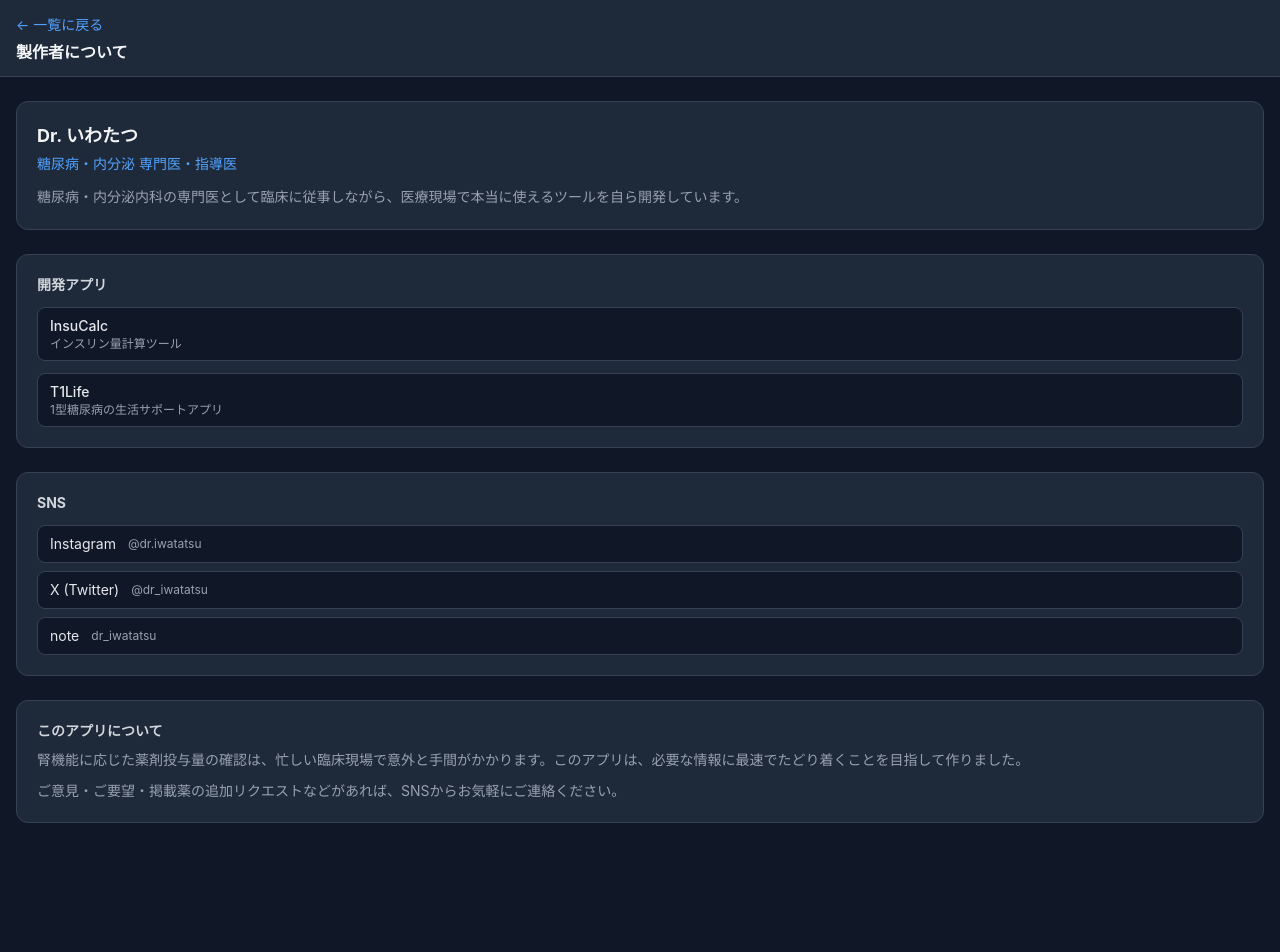
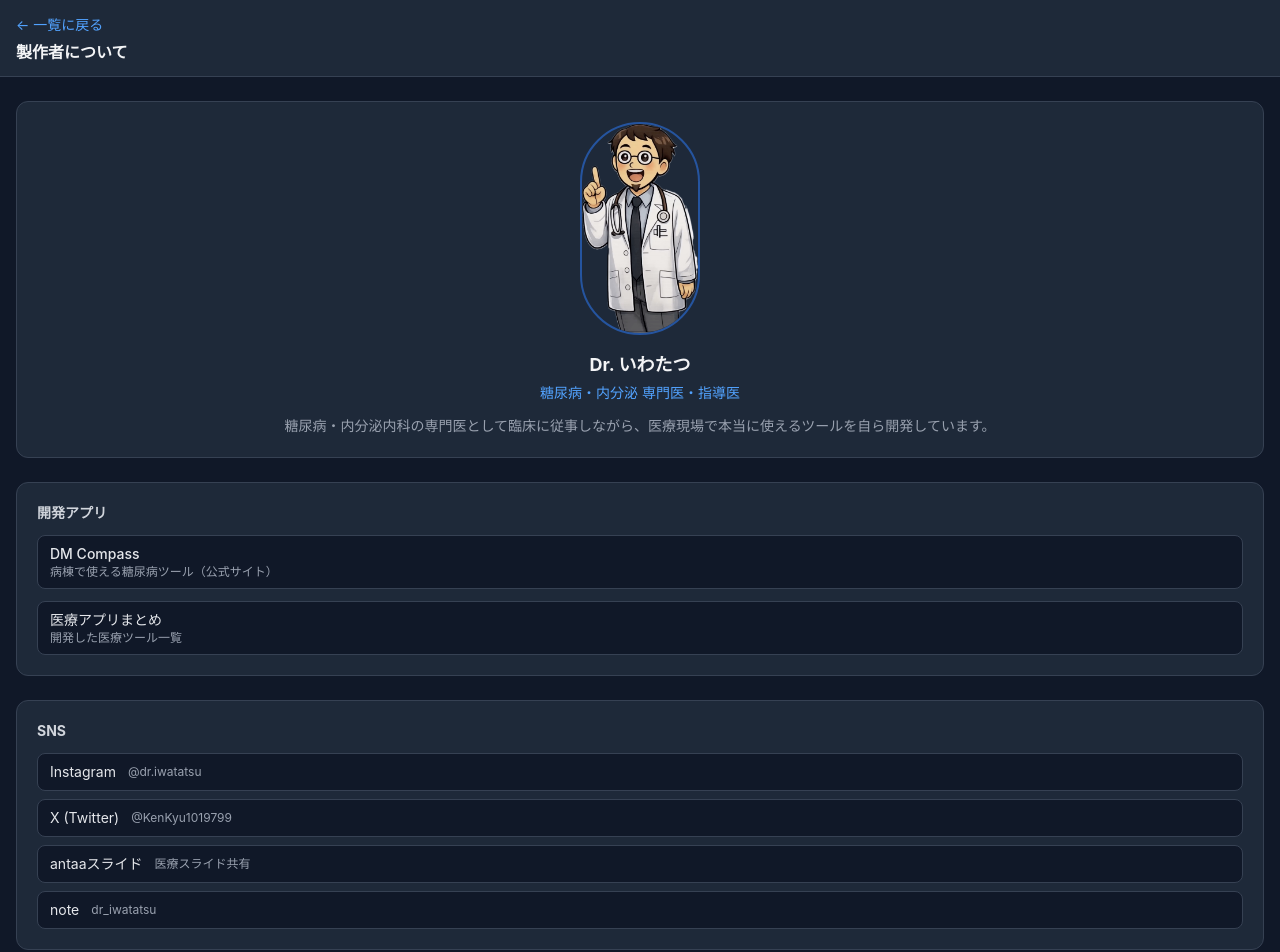
Before and after one commit to iwatatsu2/renal-dose-checker, a Next.js app: page /about in a window 1280 px wide. Shown: the top 952 px of the page. Before the commit the page ends 847 px from the top, so only its background shows below. Built offline with nearby package versions, Linux system fonts and the light colour scheme.

Commit message:
製作者ページ改善: プロフィール画像追加、SNSリンク修正

```diff
--- a/app/about/page.tsx
+++ b/app/about/page.tsx
@@ -1,3 +1,4 @@
+import Image from "next/image";
 import Link from "next/link";
 
 export default function AboutPage() {
@@ -13,12 +14,19 @@ export default function AboutPage() {
 
       <main className="flex-1 px-4 py-6 space-y-6">
         {/* Profile */}
-        <div className="bg-gray-800 rounded-xl border border-gray-700 p-5">
+        <div className="bg-gray-800 rounded-xl border border-gray-700 p-5 flex flex-col items-center text-center">
+          <Image
+            src="/dr-iwatatsu.png"
+            alt="Dr. いわたつ"
+            width={120}
+            height={120}
+            className="rounded-full border-2 border-blue-500/50 mb-4"
+          />
           <h2 className="text-lg font-bold text-gray-100">Dr. いわたつ</h2>
           <p className="text-sm text-blue-400 mt-1">
             糖尿病・内分泌 専門医・指導医
           </p>
-          <p className="text-sm text-gray-400 mt-3 leading-relaxed">
+          <p className="text-sm text-gray-400 mt-3 leading-relaxed text-left">
             糖尿病・内分泌内科の専門医として臨床に従事しながら、医療現場で本当に使えるツールを自ら開発しています。
           </p>
         </div>
@@ -27,25 +35,25 @@ export default function AboutPage() {
         <div className="bg-gray-800 rounded-xl border border-gray-700 p-5 space-y-3">
           <h3 className="text-sm font-bold text-gray-300">開発アプリ</h3>
           <a
-            href="https://insulin-calculator-tau.vercel.app"
+            href="https://driwatatsu.readdy.co"
             target="_blank"
             rel="noopener noreferrer"
             className="block px-3 py-2 rounded-lg bg-gray-900 border border-gray-700 hover:border-blue-500 transition-colors"
           >
-            <p className="text-sm font-medium text-gray-200">InsuCalc</p>
+            <p className="text-sm font-medium text-gray-200">DM Compass</p>
             <p className="text-xs text-gray-400">
-              インスリン量計算ツール
+              病棟で使える糖尿病ツール（公式サイト）
             </p>
           </a>
           <a
-            href="https://t1life.vercel.app"
+            href="https://medapp-market.vercel.app/"
             target="_blank"
             rel="noopener noreferrer"
             className="block px-3 py-2 rounded-lg bg-gray-900 border border-gray-700 hover:border-blue-500 transition-colors"
           >
-            <p className="text-sm font-medium text-gray-200">T1Life</p>
+            <p className="text-sm font-medium text-gray-200">医療アプリまとめ</p>
             <p className="text-xs text-gray-400">
-              1型糖尿病の生活サポートアプリ
+              開発した医療ツール一覧
             </p>
           </a>
         </div>
@@ -64,13 +72,22 @@ export default function AboutPage() {
               <span className="text-xs text-gray-400">@dr.iwatatsu</span>
             </a>
             <a
-              href="https://x.com/dr_iwatatsu"
+              href="https://x.com/KenKyu1019799"
               target="_blank"
               rel="noopener noreferrer"
               className="flex items-center gap-3 px-3 py-2 rounded-lg bg-gray-900 border border-gray-700 hover:border-blue-500 transition-colors"
             >
               <span className="text-sm text-gray-200">X (Twitter)</span>
-              <span className="text-xs text-gray-400">@dr_iwatatsu</span>
+              <span className="text-xs text-gray-400">@KenKyu1019799</span>
+            </a>
+            <a
+              href="https://slide.antaa.jp/profile/mtzDnleJ6DYJ"
+              target="_blank"
+              rel="noopener noreferrer"
+              className="flex items-center gap-3 px-3 py-2 rounded-lg bg-gray-900 border border-gray-700 hover:border-blue-500 transition-colors"
+            >
+              <span className="text-sm text-gray-200">antaaスライド</span>
+              <span className="text-xs text-gray-400">医療スライド共有</span>
             </a>
             <a
               href="https://note.com/dr_iwatatsu"
```
Also changed, not shown: public/dr-iwatatsu.png (added).
